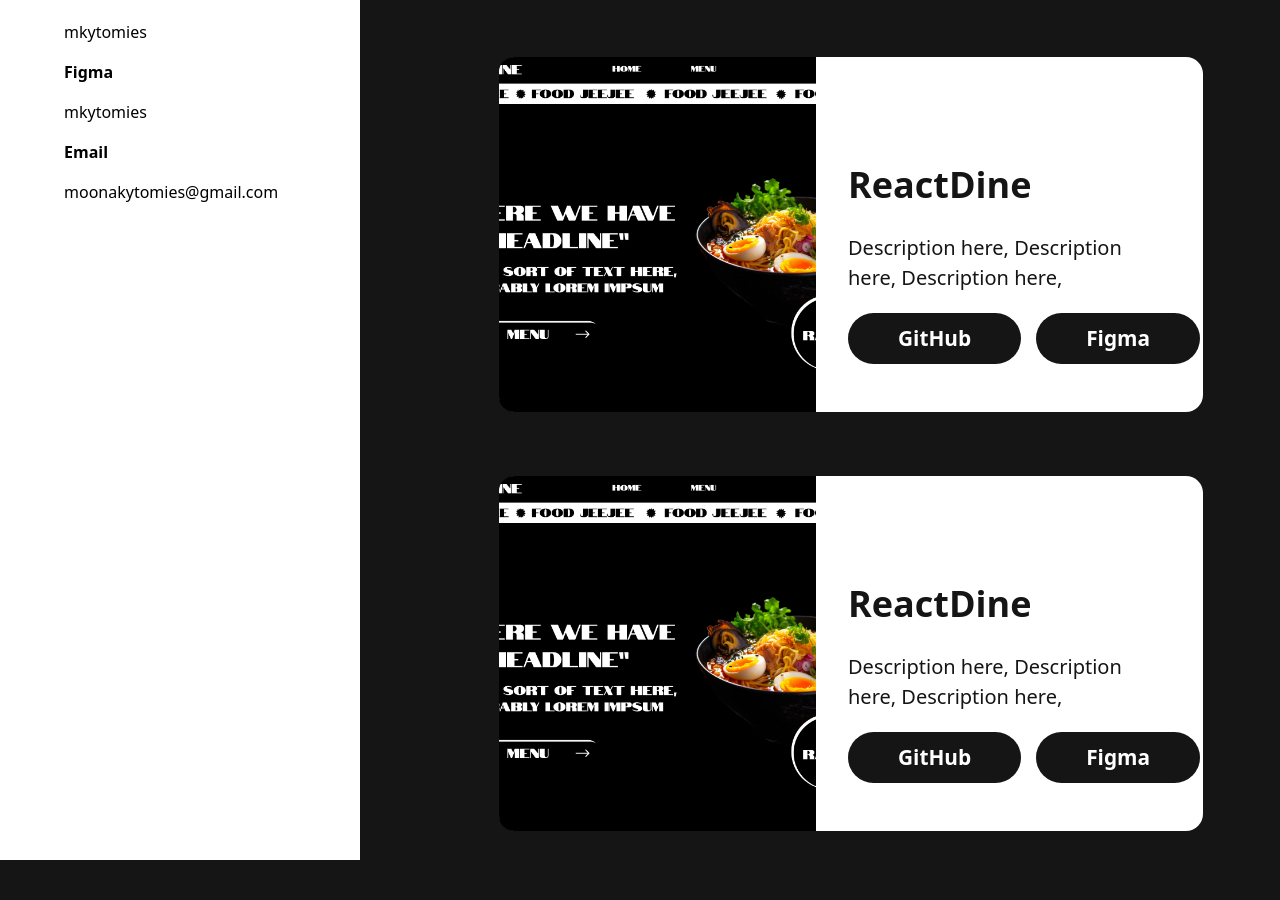
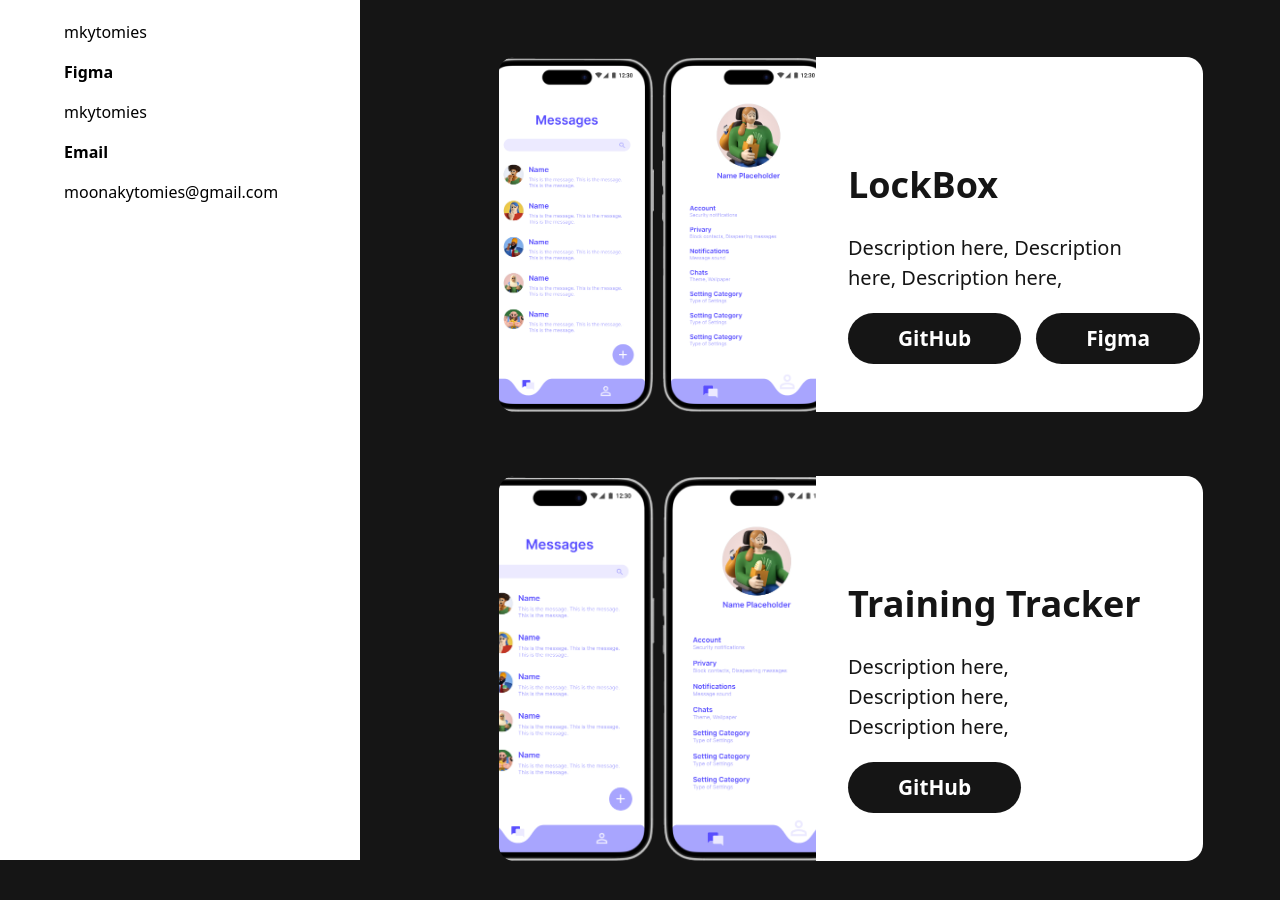
Before and after one commit to mkytomies/Portfolio, a React (Vite) app: page /portfolio in a window 1280 px wide. Shown: the part 760-1660 px from the top of the page. Built offline with nearby package versions, Linux system fonts and the light colour scheme.

Commit message:
Add details to the projects

```diff
--- a/src/components/ProjectTile.tsx
+++ b/src/components/ProjectTile.tsx
@@ -2,21 +2,26 @@ import { Link } from 'react-router';
 
 import './styles/ProjectTile.css';
 
-import reactDine from '../assets/reactDine.png';
-import lockbox from '../assets/lockbox.jpg';
-import trainingTracker from '../assets/trainingTracker-placeholder.png';
+type ProjectTileProps = {
+    name: string;
+    image: string;
+    description: string;
+    gitHub: string;
+    figma?: string;
+};
 
-const ProjectTile = () => {
+const ProjectTile = ({name, image, description, gitHub, figma}: ProjectTileProps) => {
+
     return(
         <>
             <div className="projectTile">
-                <img className='projectImage' src={reactDine}/>
+                <img className='projectImage' src={image}/>
                 <div className='projectDetails'>
-                    <h2 className='projectName'>ReactDine</h2>
-                    <p className='projectDescription'>Description here, Description here, Description here,</p>
+                    <h2 className='projectName'>{name}</h2>
+                    <p className='projectDescription'>{description}</p>
                     <div className='buttons'>
-                        <Link className='button' to={''}>GitHub</Link>
-                        <Link className='button' to={''}>Figma</Link>
+                        <Link className='button' to={gitHub}>GitHub</Link>
+                        {figma ? <Link className='button' to={figma}>Figma</Link> : null}
                     </div>
                 </div>
             </div>
--- a/src/pages/Portfolio.tsx
+++ b/src/pages/Portfolio.tsx
@@ -1,13 +1,47 @@
 import ProjectTile from "../components/ProjectTile";
 
+import reactDine from '../assets/reactDine.png';
+import lockbox from '../assets/lockbox.jpg';
+
+type Project = {
+    name: string;
+    image: string;
+    description: string;
+    gitHub: string;
+    figma?: string;
+};
+
 const Portfolio = () => {
+    const projects: readonly Project[] = [
+        {
+            name: "ReactDine",
+            image: reactDine,
+            description: "Description here, Description here, Description here,",
+            gitHub: "https://github.com/mkytomies/reactdine",
+            figma: "https://www.figma.com/community/file/1549140004070639607/reactdine",
+        },
+        {
+            name: "LockBox",
+            image: lockbox,
+            description: "Description here, Description here, Description here,",
+            gitHub: "https://github.com/rassehub/lockbox-messenger",
+            figma: "https://www.figma.com/community/file/1549142127375815676/lockbox",
+        },
+        {
+            name: "Training Tracker",
+            image: lockbox,
+            description: "Description here, Description here, Description here,",
+            gitHub: "https://github.com/Masuxd/TrainingTracker",
+        },
+    ]
+
     return(
         <>
             <div className="mainContainer">
                 <h1>Portfolio</h1>
-                <ProjectTile />
-                <ProjectTile />
-                <ProjectTile />
+                {projects.map(project => (
+                    <ProjectTile key={project.name} {...project}/>
+                ))}
             </div>
         </>
     )
```
